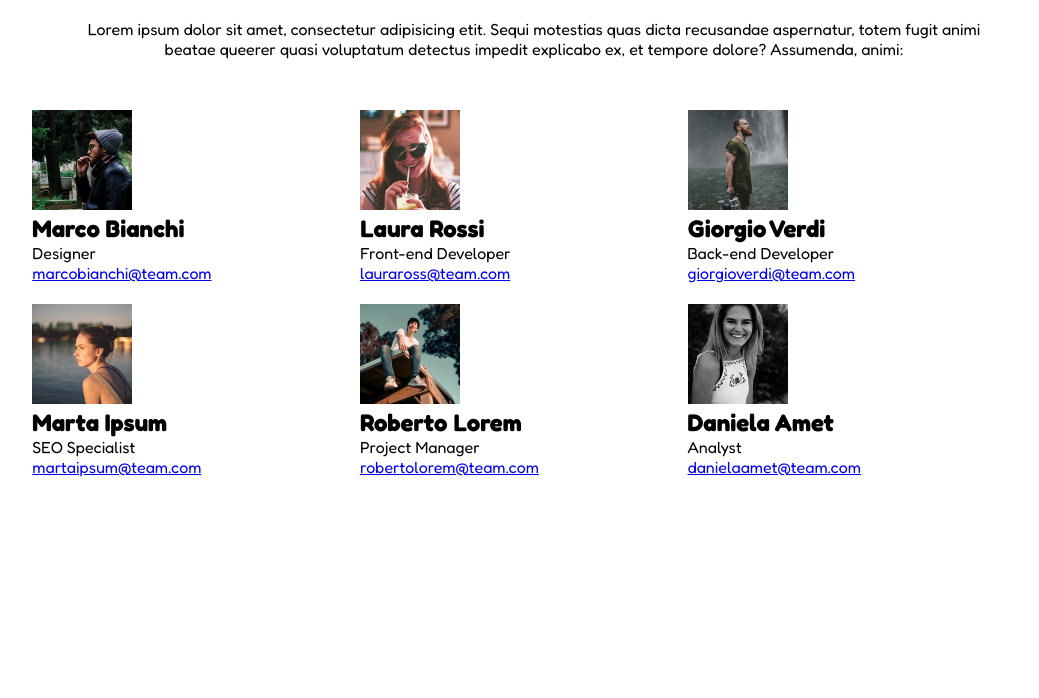
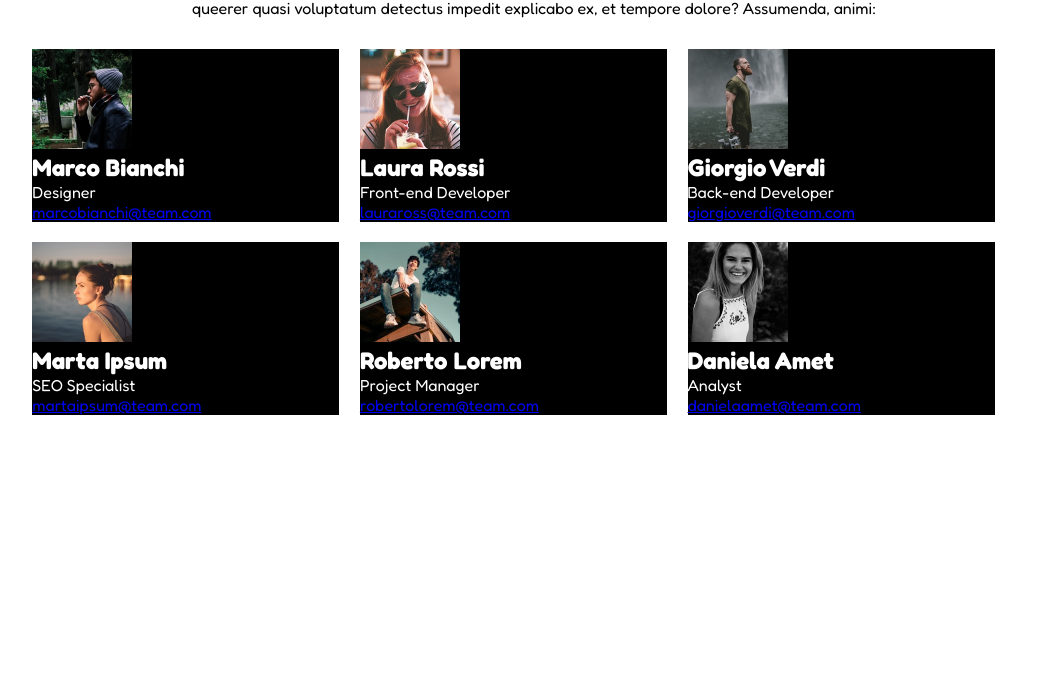
Before and after one commit to gianmaria-fadda/html-css-float-cards, a plain HTML site: page index.html in a window 1280 px wide. Shown: the part 102-800 px from the top of the page, without its empty margins (106-1145 px from the left). Drawn offline with Linux system fonts and the light colour scheme.

Commit message:
quasi completato, manca da sistemare le scritte al fianco delle immagini

```diff
--- a/css/style.css
+++ b/css/style.css
@@ -18,7 +18,7 @@
 Head
 */
 .space {
-    margin: 4%;
+    margin: 2%;
 }
 
 h1 {
@@ -33,7 +33,6 @@ h1 {
 */
 img {
     width: 100px;
-    margin-right: 60px;
 }
 
 .clearfix::after {
@@ -44,7 +43,12 @@ img {
 
 .collums{
     width: 30%;
-    text-align: left;
     float: left;
     margin: 1%;
+    background-color: black;
 }
+
+h2,
+.description {
+    color: white;
+}
```
